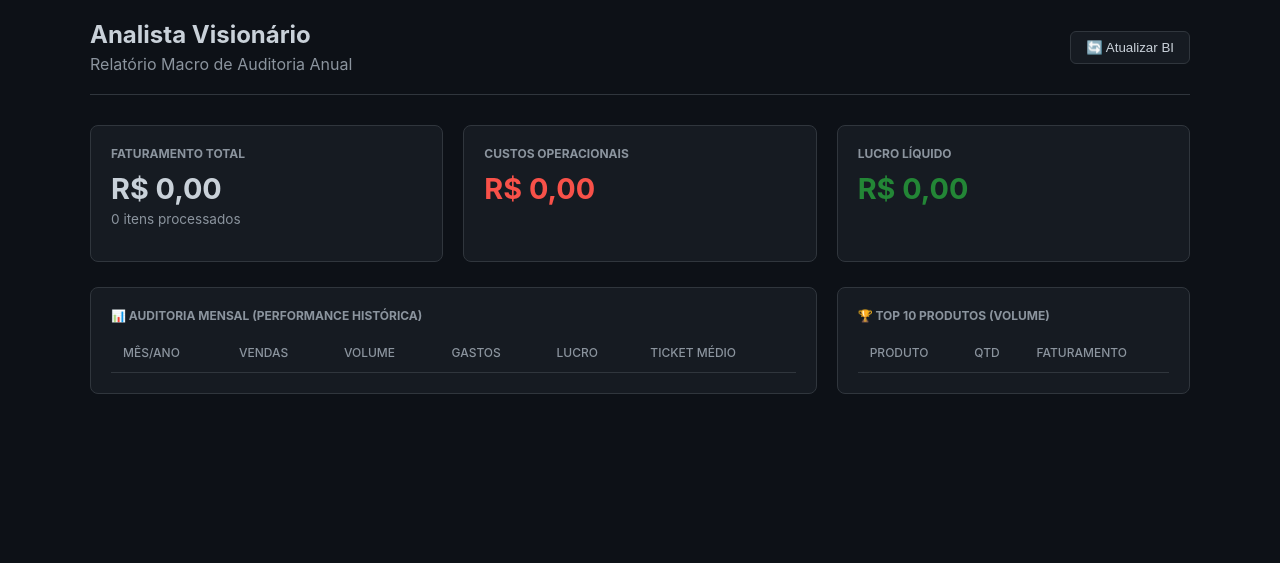
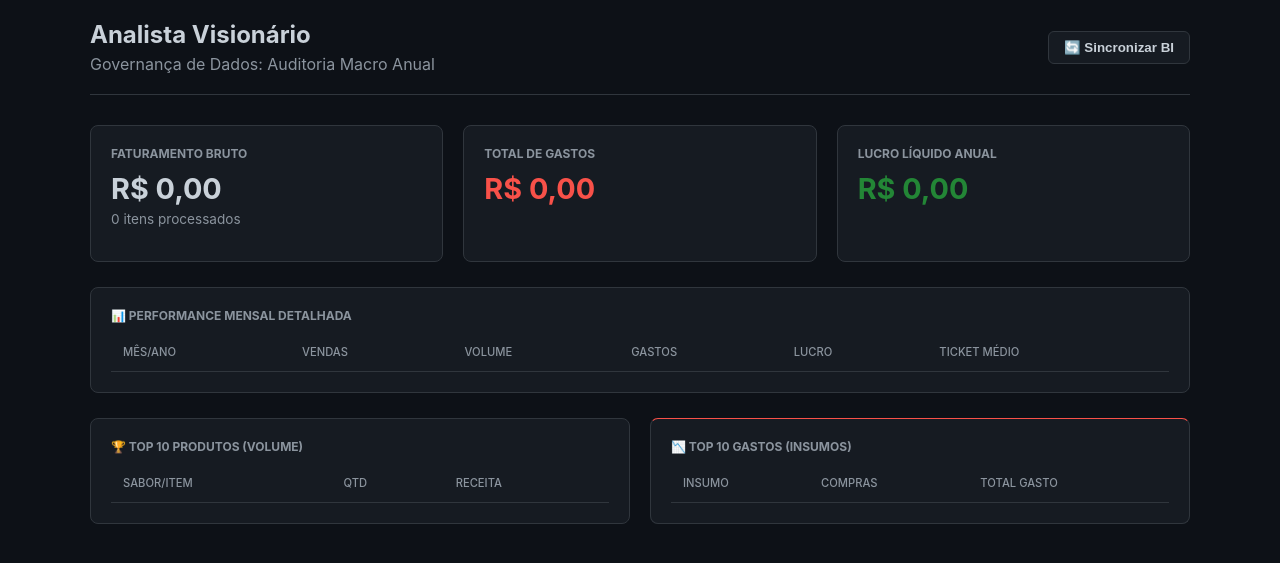
Before and after one commit to Acmsilva1/ML-PREDICAO, a FastAPI app: page / in a window 1280 px wide. Shown: the top 563 px of the page. Run offline with FastAPI, Linux system fonts and the light colour scheme; lists and menus that the app fills with data are empty.

Commit message:
Update visionario.html

```diff
--- a/templates/visionario.html
+++ b/templates/visionario.html
@@ -3,7 +3,7 @@
 <head>
     <meta charset="UTF-8">
     <meta name="viewport" content="width=device-width, initial-scale=1.0">
-    <title>Analista Contábil | Visão Macro André</title>
+    <title>Analista Visionário | Visão Macro André</title>
 
     <style>
         :root {
@@ -23,29 +23,33 @@
             border-bottom: 1px solid var(--border); padding-bottom: 20px; margin-bottom: 30px;
         }
 
-        /* [V8] GRID DE KPIs GLOBAIS */
+        /* [V8] GRID DE KPIs */
         .grid { display: grid; grid-template-columns: repeat(auto-fit, minmax(250px, 1fr)); gap: 20px; margin-bottom: 25px; }
 
         .card {
             background: var(--surface); border: 1px solid var(--border);
             border-radius: 8px; padding: 20px; transition: transform 0.2s;
         }
-        .card:hover { transform: translateY(-3px); }
         .card h3 { margin: 0 0 10px 0; font-size: 0.75rem; text-transform: uppercase; color: #8b949e; }
 
-        /* Tipografia de Valores */
+        /* Valores */
         .val { font-size: 1.8rem; font-weight: 700; margin: 0; }
         .val-pos { color: var(--accent); }
         .val-neg { color: var(--red); }
         .sub { font-size: 0.85rem; color: #8b949e; margin-top: 5px; }
 
-        /* [V10] TABELAS DE AUDITORIA E RANKING */
-        table { width: 100%; border-collapse: collapse; margin-top: 10px; }
-        th, td { padding: 12px; text-align: left; border-bottom: 1px solid var(--border); font-size: 0.9rem; }
-        th { color: #8b949e; font-weight: 500; font-size: 0.75rem; text-transform: uppercase; }
+        /* [V10] TABELAS */
+        .table-wrapper { overflow-x: auto; margin-top: 10px; }
+        table { width: 100%; border-collapse: collapse; }
+        th, td { padding: 12px; text-align: left; border-bottom: 1px solid var(--border); font-size: 0.85rem; }
+        th { color: #8b949e; font-weight: 500; text-transform: uppercase; font-size: 0.7rem; }
 
         .capitalize { text-transform: capitalize; }
         .loading { opacity: 0.5; pointer-events: none; }
+
+        @media (max-width: 800px) {
+            .grid-rankings { grid-template-columns: 1fr !important; }
+        }
     </style>
 </head>
 <body>
@@ -54,32 +58,32 @@
     <div class="header">
         <div>
             <h1 style="margin:0; font-size: 1.5rem;">Analista Visionário</h1>
-            <p style="margin:5px 0 0 0; color: #8b949e;">Relatório Macro de Auditoria Anual</p>
+            <p style="margin:5px 0 0 0; color: #8b949e;">Governança de Dados: Auditoria Macro Anual</p>
         </div>
-        <button onclick="fetchData()" style="background: var(--surface); color: var(--text); border: 1px solid var(--border); padding: 8px 15px; border-radius: 6px; cursor: pointer;">
-            🔄 Atualizar BI
+        <button onclick="fetchData()" style="background: var(--surface); color: var(--text); border: 1px solid var(--border); padding: 8px 15px; border-radius: 6px; cursor: pointer; font-weight: bold;">
+            🔄 Sincronizar BI
         </button>
     </div>
 
     <div class="grid">
         <div class="card">
-            <h3>Faturamento Total</h3>
+            <h3>Faturamento Bruto</h3>
             <p class="val" id="total_faturamento">R$ 0,00</p>
             <p class="sub" id="total_itens">0 itens processados</p>
         </div>
         <div class="card">
-            <h3>Custos Operacionais</h3>
+            <h3>Total de Gastos</h3>
             <p class="val val-neg" id="total_gastos">R$ 0,00</p>
         </div>
         <div class="card">
-            <h3>Lucro Líquido</h3>
+            <h3>Lucro Líquido Anual</h3>
             <p class="val val-pos" id="total_lucro">R$ 0,00</p>
         </div>
     </div>
 
-    <div class="grid">
-        <div class="card" style="grid-column: span 2;">
-            <h3>📊 Auditoria Mensal (Performance Histórica)</h3>
+    <div class="card" style="margin-bottom: 25px;">
+        <h3>📊 Performance Mensal Detalhada</h3>
+        <div class="table-wrapper">
             <table id="tab-auditoria">
                 <thead>
                     <tr>
@@ -94,25 +98,36 @@
                 <tbody></tbody>
             </table>
         </div>
+    </div>
 
+    <div class="grid" style="grid-template-columns: 1fr 1fr;" id="grid-rankings">
         <div class="card">
             <h3>🏆 Top 10 Produtos (Volume)</h3>
-            <table id="tab-produtos">
-                <thead>
-                    <tr>
-                        <th>Produto</th>
-                        <th>Qtd</th>
-                        <th>Faturamento</th>
-                    </tr>
-                </thead>
-                <tbody></tbody>
-            </table>
+            <div class="table-wrapper">
+                <table id="tab-produtos">
+                    <thead>
+                        <tr><th>Sabor/Item</th><th>Qtd</th><th>Receita</th></tr>
+                    </thead>
+                    <tbody></tbody>
+                </table>
+            </div>
+        </div>
+
+        <div class="card" style="border-top-color: var(--red);">
+            <h3>📉 Top 10 Gastos (Insumos)</h3>
+            <div class="table-wrapper">
+                <table id="tab-gastos-global">
+                    <thead>
+                        <tr><th>Insumo</th><th>Compras</th><th>Total Gasto</th></tr>
+                    </thead>
+                    <tbody></tbody>
+                </table>
+            </div>
         </div>
     </div>
 </div>
 
 <script>
-    // [V6] Helper de Formatação
     const fmt = (v) => new Intl.NumberFormat('pt-BR', { style: 'currency', currency: 'BRL' }).format(v || 0);
 
     async function fetchData() {
@@ -123,15 +138,18 @@
             const response = await fetch('/api/v1/ml_visionario');
             const d = await response.json();
 
-            if(d.erro) throw new Error(d.erro);
+            if(d.erro) {
+                console.error("Erro do Servidor:", d.erro);
+                return;
+            }
 
-            // Injeção nos Cards Superiores
+            // Injeção KPIs
             document.getElementById('total_faturamento').innerText = fmt(d.totais.faturamento);
-            document.getElementById('total_itens').innerText = `${d.totais.total_itens} itens processados`;
+            document.getElementById('total_itens').innerText = `${d.totais.total_itens} itens no período`;
             document.getElementById('total_gastos').innerText = fmt(d.totais.custos);
             document.getElementById('total_lucro').innerText = fmt(d.totais.lucro);
 
-            // [V10] Renderização da Auditoria (Histórico Reverso: do mais novo para o mais antigo)
+            // Tabela Auditoria Mensal (Reverse para ver o mês atual primeiro)
             document.querySelector("#tab-auditoria tbody").innerHTML = d.auditoria_mensal.map(row => `
                 <tr>
                     <td><strong>${row.mes}</strong></td>
@@ -143,7 +161,7 @@
                 </tr>
             `).reverse().join('');
 
-            // Renderização do Ranking Global
+            // Ranking de Vendas
             document.querySelector("#tab-produtos tbody").innerHTML = d.ranking_produtos.map(p => `
                 <tr>
                     <td class="capitalize">${p.SAB_LIST.toLowerCase()}</td>
@@ -152,15 +170,23 @@
                 </tr>
             `).join('');
 
+            // Ranking de Gastos (Calcanhar de Aquiles)
+            document.querySelector("#tab-gastos-global tbody").innerHTML = d.ranking_gastos.map(g => `
+                <tr>
+                    <td class="capitalize"><strong>${g.PRODUTO.toLowerCase()}</strong></td>
+                    <td>${g.qtd_compras}x</td>
+                    <td class="val-neg">${fmt(g.total_gasto)}</td>
+                </tr>
+            `).join('');
+
         } catch (err) {
-            console.error("Erro na Auditoria:", err);
-            alert("Erro ao buscar dados do Analista Visionário.");
+            console.error("Falha na sincronização BI:", err);
         } finally {
             container.classList.remove('loading');
         }
     }
 
-    // Carga Inicial
+    // Executa ao carregar
     fetchData();
 </script>
 
```
